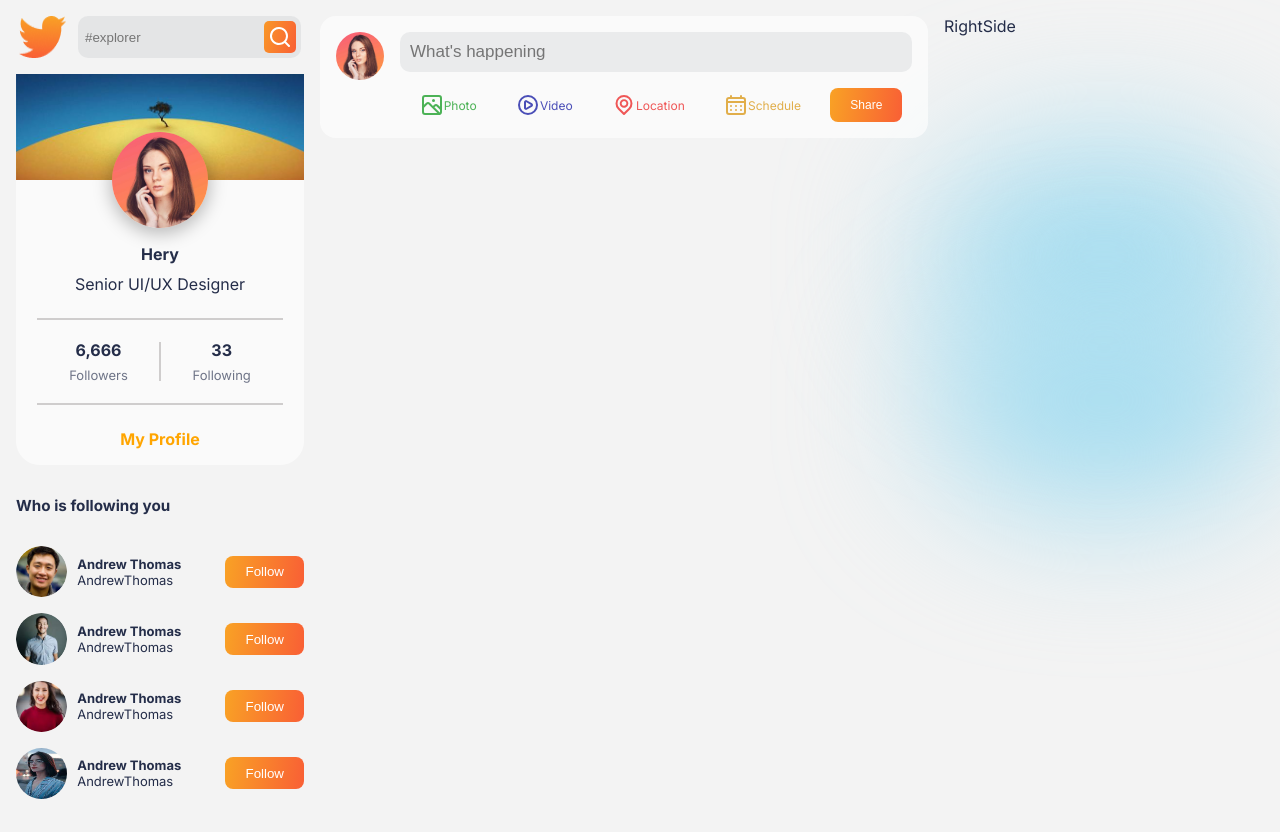
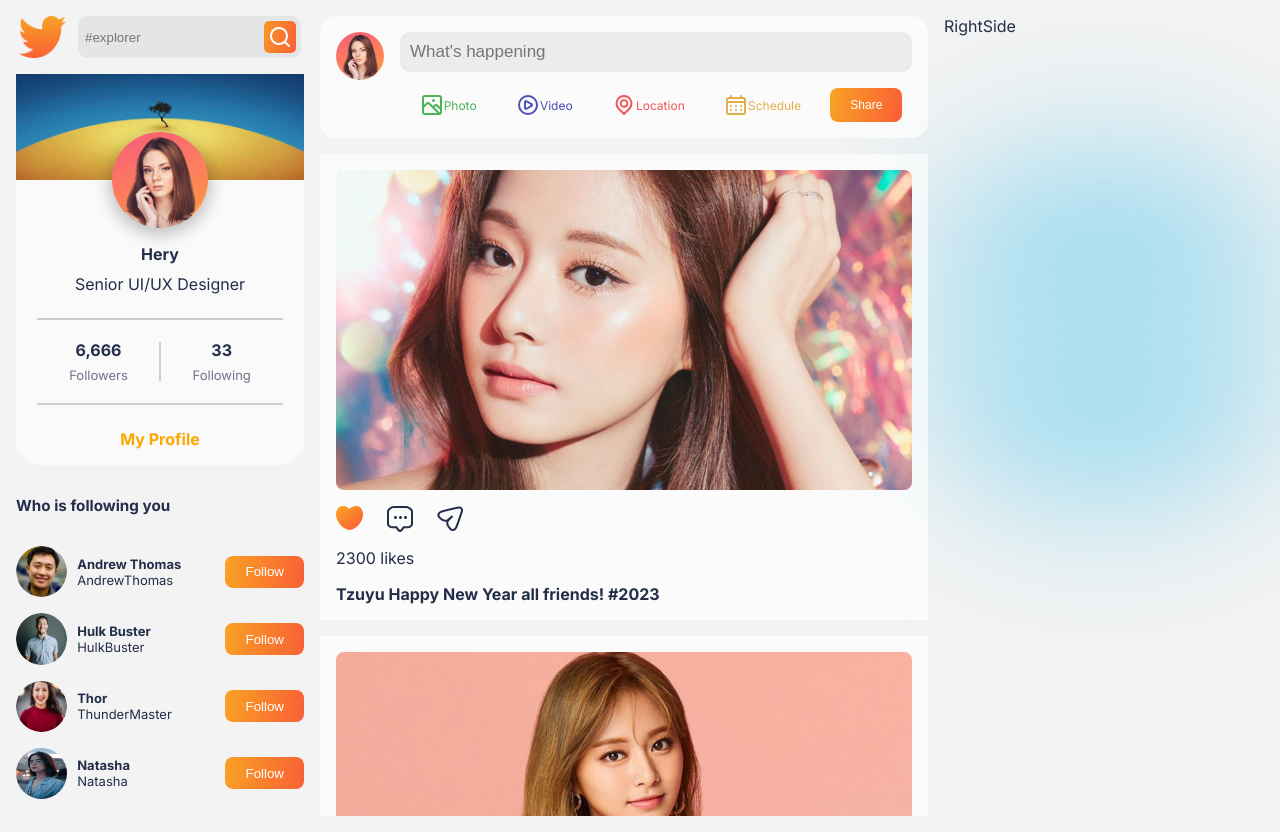
Before and after one commit to Hery3333/SocialMediaApp, a React (Create React App) app: page / in a window 1280 px wide. Built offline with nearby package versions, Linux system fonts and the light colour scheme; the HTML template or start-up script is replaced by a standard one.

Commit message:
Start RightSide Component

```diff
--- a/src/App.css
+++ b/src/App.css
@@ -47,3 +47,7 @@
   background: transparent;
   border: 2px solid var(--orange);
 }
+
+::-webkit-scrollbar{
+  display: none;
+}
--- a/src/Data/FollowersData.js
+++ b/src/Data/FollowersData.js
@@ -1,11 +1,11 @@
-import img1 from '../img/img1.png'
-import img2 from '../img/img2.png'
-import img3 from '../img/img3.png'
-import img4 from '../img/img4.jpg'
+import img1 from "../img/img1.png";
+import img2 from "../img/img2.png";
+import img3 from "../img/img3.png";
+import img4 from "../img/img4.jpg";
 
 export const Followers = [
-    {name:"Andrew Thomas",username:"AndrewThomas",img: img1},
-    {name:"Andrew Thomas",username:"AndrewThomas",img: img2},
-    {name:"Andrew Thomas",username:"AndrewThomas",img: img3},
-    {name:"Andrew Thomas",username:"AndrewThomas",img: img4}
-]
+  { name: "Andrew Thomas", username: "AndrewThomas", img: img1 },
+  { name: "Hulk Buster", username: "HulkBuster", img: img2 },
+  { name: "Thor", username: "ThunderMaster", img: img3 },
+  { name: "Natasha", username: "Natasha", img: img4 },
+];
--- /dev/null
+++ b/src/Data/PostsData.js
@@ -0,0 +1,29 @@
+import postPic1 from '../img/postpic1.jpg'
+import postPic2 from '../img/postpic2.jpg'
+import postPic3 from '../img/postpic3.JPG'
+
+
+export const PostsData = [
+    {
+        img: postPic1,
+        name: 'Tzuyu',
+        desc: "Happy New Year all friends! #2023",
+        likes: 2300,
+        liked: true
+    },
+    {
+        img: postPic2,
+        name: 'Maryam',
+        desc: "Party time :)",
+        likes: 2300,
+        liked: false
+
+    },
+    {
+        img:postPic3,
+        name: "Salena Gomez",
+        desc: "At Archery Festival",
+        likes: 800,
+        liked: false
+    }
+]
--- /dev/null
+++ b/src/components/Post/Post.css
@@ -0,0 +1,20 @@
+.Post{
+    display: flex;
+    flex-direction: column;
+    padding: 1rem;
+    background-color: var(--cardColor);
+    gap: 1rem;
+}
+
+.Post>img{
+    width: 100%;
+    max-height: 20rem;
+    object-fit: cover;
+    border-radius: 0.5rem;
+}
+
+.postReact {
+    display: flex;
+    align-items: flex-start;
+    gap: 1.5rem;
+}
--- /dev/null
+++ b/src/components/Post/Post.jsx
@@ -0,0 +1,29 @@
+import React from 'react'
+import './Post.css'
+
+import Comment from '../../img/comment.png'
+import Share from '../../img/share.png'
+import Heart from '../../img/like.png'
+import NotLike from '../../img/notlike.png'
+
+const Post = ({data}) => {
+  return (
+    <div className='Post'>
+      <img src={data.img}/>
+
+      <div className="postReact">
+        <img src={ data.liked ? Heart : NotLike} />
+        <img src={Comment} />
+        <img src={Share} />
+      </div>
+      <span> {data.likes} likes</span>
+
+      <div className="detail">
+        <span><b> {data.name} </b></span>
+        <span><b> {data.desc} </b></span>
+      </div>
+    </div>
+  )
+}
+
+export default Post
--- a/src/components/PostSide/PostSide.jsx
+++ b/src/components/PostSide/PostSide.jsx
@@ -1,4 +1,5 @@
 import React from 'react'
+import Posts from '../Posts/Posts'
 import PostShare from '../PostShare/PostShare'
 import './PostSide.css'
 
@@ -6,6 +7,7 @@
   return (
     <div className='PostSide'>
         <PostShare/>
+        <Posts/>
     </div>
   )
 }
--- /dev/null
+++ b/src/components/Posts/Posts.css
@@ -0,0 +1,5 @@
+.Posts{
+    display: flex;
+    flex-direction: column;
+    gap: 1rem;
+}
--- /dev/null
+++ b/src/components/Posts/Posts.jsx
@@ -0,0 +1,17 @@
+import React from 'react'
+import './Posts.css'
+import { PostsData } from '../../Data/PostsData'
+import Post from '../Post/Post'
+const Posts = () => {
+  return (
+    <div className='Posts'>
+        {
+            PostsData.map((post, id)=>{
+                return <Post data={post} id={id} />
+            })
+        }
+    </div>
+  )
+}
+
+export default Posts
```
